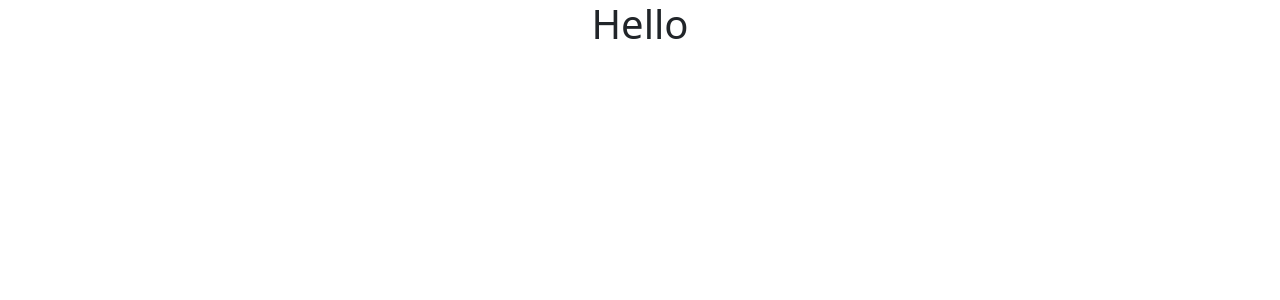
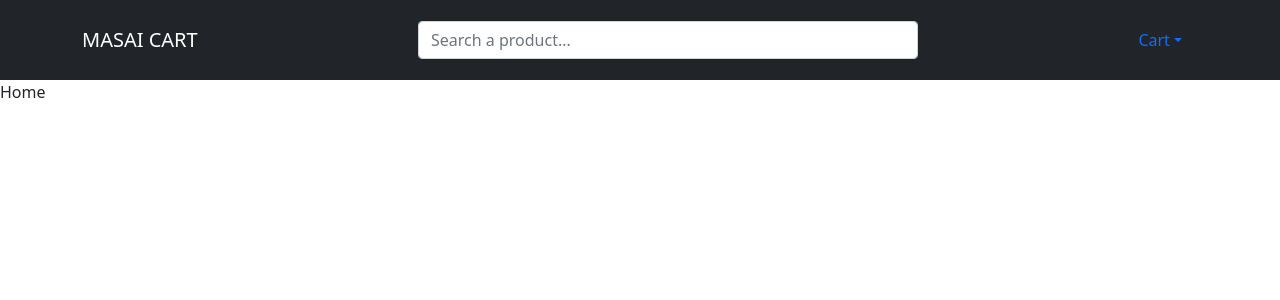
Before and after one commit to Duwesh/Masai_Cart, a React (Create React App) app: page / in a window 1280 px wide. Shown: the top 300 px of the page. Built offline with nearby package versions, Linux system fonts and the light colour scheme.

Commit message:
default contxt created

```diff
--- a/package.json
+++ b/package.json
@@ -10,6 +10,8 @@
     "react": "^18.1.0",
     "react-bootstrap": "^2.4.0",
     "react-dom": "^18.1.0",
+    "react-icons": "^4.3.1",
+    "react-router-dom": "^6.3.0",
     "react-scripts": "5.0.1",
     "web-vitals": "^2.1.4"
   },
--- a/src/App.jsx
+++ b/src/App.jsx
@@ -1,10 +1,21 @@
 import "./App.css";
+import Header from "./components/Header";
+import { BrowserRouter, Routes, Route } from "react-router-dom";
+import Home from "./components/Home";
+import Cart from "./components/Cart";
 
 function App() {
   return (
-    <div className="App">
-      <h1>Hello</h1>
-    </div>
+    <BrowserRouter>
+      <Header />
+      <div>
+        <Routes>
+          <Route path="/" element={<Home />} />
+          <Route path="/cart" element={<Cart />} />
+          <Route path="/" />
+        </Routes>
+      </div>
+    </BrowserRouter>
   );
 }
 
--- /dev/null
+++ b/src/components/Cart.jsx
@@ -0,0 +1,7 @@
+import React from "react";
+
+const Cart = () => {
+  return <div>Cart</div>;
+};
+
+export default Cart;
--- /dev/null
+++ b/src/components/Header.jsx
@@ -0,0 +1,30 @@
+import React from "react";
+import { Container, FormControl, Navbar, NavDropdown } from "react-bootstrap";
+
+const Header = () => {
+  return (
+    <Navbar bg="dark" variant="dark" style={{ height: "80px" }}>
+      <Container>
+        <Navbar.Brand>MASAI CART</Navbar.Brand>
+        <Navbar.Text className="search">
+          <FormControl
+            style={{ width: 500 }}
+            placeholder="Search a product..."
+            className="m-auto"
+          />
+        </Navbar.Text>
+        <NavDropdown title="Cart" id="nav-dropdown">
+          <NavDropdown.Item eventKey="4.1">Action</NavDropdown.Item>
+          <NavDropdown.Item eventKey="4.2">Another action</NavDropdown.Item>
+          <NavDropdown.Item eventKey="4.3">
+            Something else here
+          </NavDropdown.Item>
+          <NavDropdown.Divider />
+          <NavDropdown.Item eventKey="4.4">Separated link</NavDropdown.Item>
+        </NavDropdown>
+      </Container>
+    </Navbar>
+  );
+};
+
+export default Header;
--- /dev/null
+++ b/src/components/Home.jsx
@@ -0,0 +1,9 @@
+import React from 'react'
+
+const Home = () => {
+  return (
+    <div>Home</div>
+  )
+}
+
+export default Home
--- /dev/null
+++ b/src/context/Context.js
@@ -0,0 +1,9 @@
+import React, { createContext } from "react";
+
+const Cart = createContext();
+
+const Context = ({ children }) => {
+  return <Cart.Provider>{children}</Cart.Provider>;
+};
+
+export default Context;
--- a/src/index.js
+++ b/src/index.js
@@ -3,11 +3,14 @@ import ReactDOM from "react-dom/client";
 import "./index.css";
 import App from "./App";
 import "bootstrap/dist/css/bootstrap.min.css";
+import Context from "./context/Context";
 
 const root = ReactDOM.createRoot(document.getElementById("root"));
 root.render(
   <React.StrictMode>
-    <App />
+    <Context>
+      <App />
+    </Context>
   </React.StrictMode>
 );
 
```
Also changed, not shown: src/context/Reducer.js (added), 1 other file (tests, documents, lock files or other folders).
